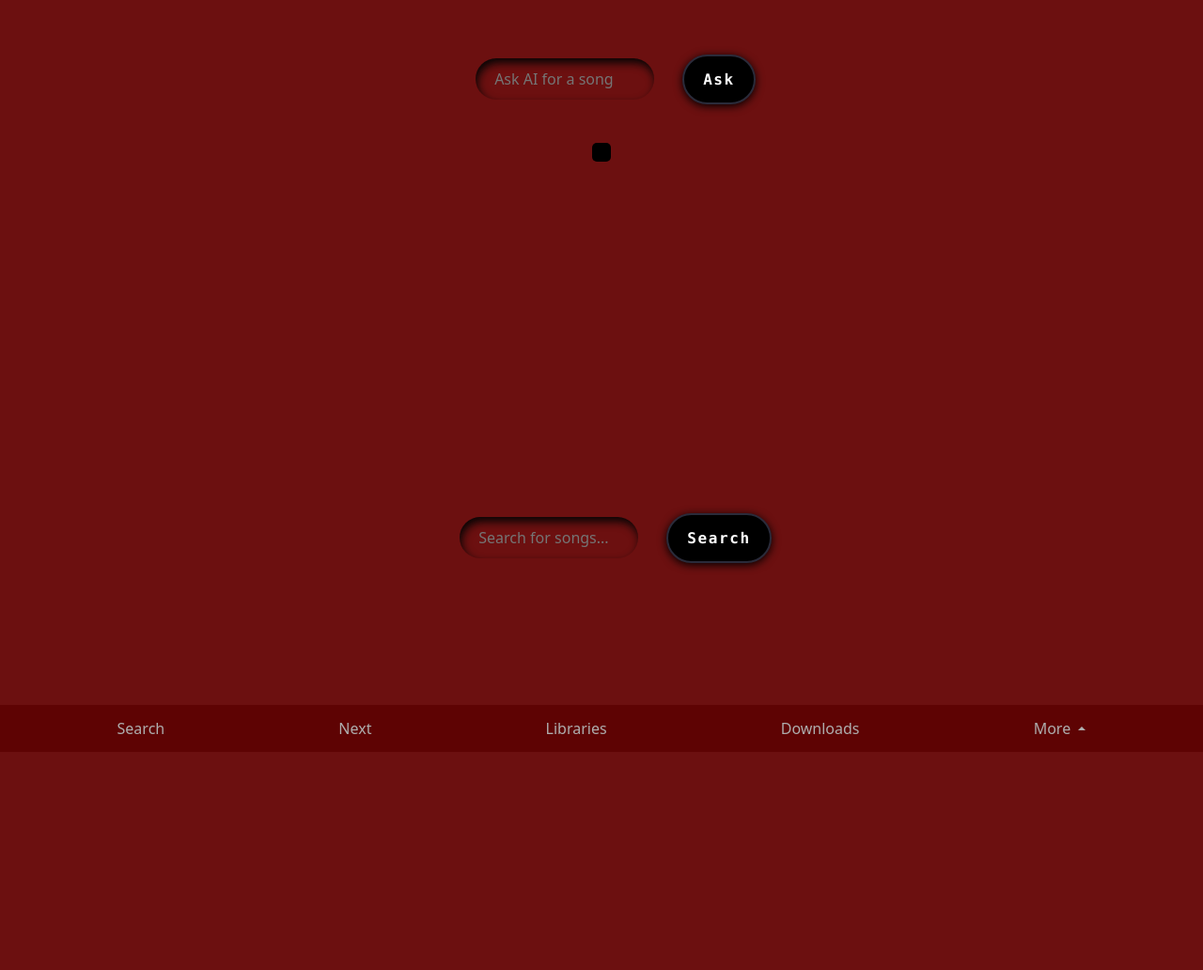
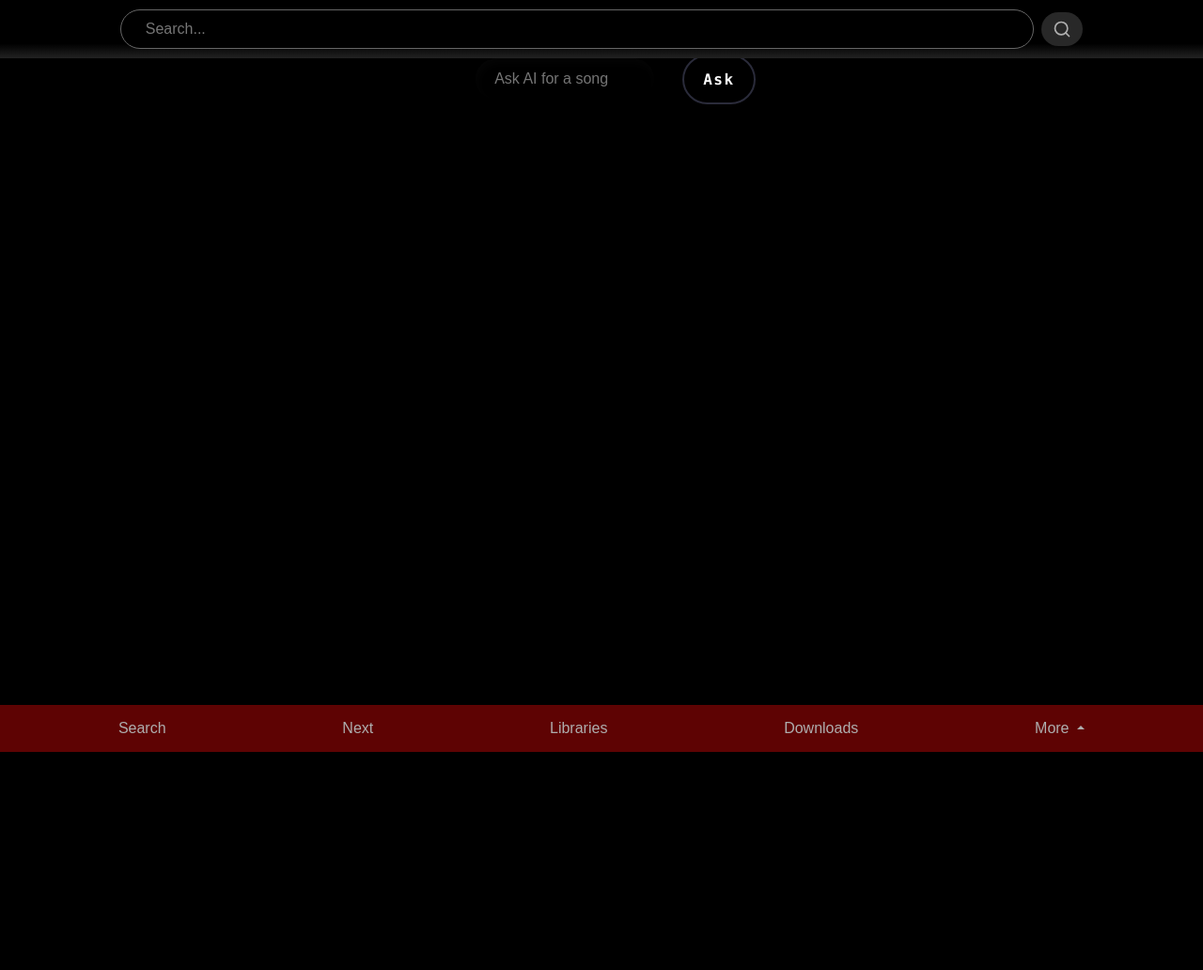
Before and after one commit to Magicninja7/Car-Tune, a Flask app: page / in a window 1280 px wide. Shown: the whole page at 94% size. After the commit the page ends 800 px from the top, so only its background shows below. Run offline with Flask 3, Linux system fonts and the light colour scheme; a user stored in the database is signed in; some libraries are stand-ins or nearby versions.

Commit message:
better looking frontpage

```diff
--- a/app.py
+++ b/app.py
@@ -186,6 +186,9 @@
                 else:
                     thumbnails.append('')
     return render_template('search.html', results=results, thumbnails=thumbnails, zip=zip)
+
+
+
 
 
 @app.route('/next', methods=['GET'])
@@ -565,7 +568,34 @@
     )
 
     suggestion = message.content[0].text
-    return render_template('search.html', response=suggestion)
+    return search_for_ai(suggestion)
+
+
+@app.route('/search', methods=['GET', 'POST'])
+@login_required
+def search_for_ai(query):
+    results = []
+    thumbnails = []
+    if request.method == 'POST':
+        if query:
+            results = ytmusic.search(query, filter="songs")
+            for song in results:
+                videoId = song.get("videoId")
+                if videoId:
+                    video_details = ytmusic.get_song(videoId).get("videoDetails", {})
+                    thumbnail = video_details.get("thumbnail", {}).get("thumbnails", [])
+                    if thumbnail:
+                        thumbnails.append(thumbnail[-1]["url"])
+                    else:
+                        thumbnails.append('')
+                else:
+                    thumbnails.append('')
+    return render_template('search.html', results=results, thumbnails=thumbnails, zip=zip)
+
+
+
+
+
 
 
 
--- a/templates/layout.html
+++ b/templates/layout.html
@@ -11,18 +11,21 @@
     <style>
     .nav-item.dropdown:hover .dropdown-menu {
         display: block;
+        z-index: 100000000000000;
     }
     .dropdown-menu {
         background-color: #343a40;
+        z-index: 100000000000000000000000100;
     }
     .dropdown-item {
         color: #ffffff;
+        z-index: 10000000000000000000001000;
     }
     .dropdown-item:hover {
         background-color: #495057;
         color: #ffffff;
+        z-index: 10000000000000000000001000;
     }
-</style
     </style>
 </head>
 
--- a/templates/search.html
+++ b/templates/search.html
@@ -21,12 +21,14 @@
     -->
     <form action="/chatgpt" method="POST" class="aligned-form">
       <div class="container aligned-form">
-          <input type="text" name="chat_gpt_input" placeholder="Ask AI for a song" class="iinput">
+          <input type="text" name="chat_gpt_input" placeholder="Ask AI for a song" class="iiinput">
           <button type="submit" class="buttonpro">
               <span>Ask</span>
           </button>
       </div>
   </form>
+
+
   <form action="/chatgpt" method="GET" class="aligned-form">
       <div class="dynamic-black-field">{{ response }}</div>
   </form>
@@ -36,40 +38,69 @@
 
 
 
+  <nav class="navbar2">
     <form action="/search" method="post" class="centerr">
-        <input placeholder="Search for songs..." class="iinput" name="query" type="text">
-        <button type="submit" class="buttonpro">
-            <span>Search</span>
+        <input placeholder="    Search..." class="iinput" name="query" type="text" />
+        <button type="submit" class="bbuttonpro" aria-label="Search">
+            <svg viewBox="0 0 24 24">
+                <circle cx="11" cy="11" r="8"></circle>
+                <line x1="21" y1="21" x2="16.65" y2="16.65"></line>
+            </svg>
         </button>
     </form>
+</nav>
+
 
 {% if results %}
 <div class="songs-container">
   {% for song, pic in zip(results, thumbnails) %}
     <div class="song-item">
+      <!-- Left side thumbnail -->
       <img src="{{ pic }}" alt="{{ song.title }}" class="thumbnail">
+
       <div class="song-info">
         <h3 class="title">{{ song.title }}</h3>
-                        <h4 class="coloor">{{ song['artists'][0]['name'] }}</h4>
         <form action="/" method="post">
           <input type="hidden" name="id" value="{{ song.videoId }}">
           <input type="hidden" name="title" value="{{ song.title }}">
           <input type="hidden" name="thumbnail" value="{{ song.thumbnails[0].url if song.thumbnails else '' }}">
-                            <button class="button" type="submit">Play</button>
+          <button class="btn play actionButton" type="submit"></button>
         </form>
+
+      </div>
+
+      <!-- Popup on hover -->
+      <div class="popup">
+        <div class="popup-content">
+          <div class="popup-image">
+            <img src="{{ pic }}" alt="{{ song.title }}">
+          </div>
+          <div class="popup-info">
+            <h3>{{ song.title }}</h3>
+            <h4>{{ song['artists'][0]['name'] }}</h4>
             <p class="duration">Duration: {{ song.duration }}</p>
+            <div class="holder">
+              <div class="ellipse"></div>
+              <div class="ellipse ellipse2"></div>
+            </div>
+          </div>
+        </div>
       </div>
     </div>
   {% endfor %}
   </div>
+
+  <!-- Scroll script -->
   <script>
-            window.onload = function() {
-                if (window.innerWidth > 768) {
-                    window.scrollBy(0, 560);
-                } else {
-                    window.scrollBy(0, 200);
-                }
-            }
+    document.addEventListener('DOMContentLoaded', function() {
+      var buttons = document.querySelectorAll('.actionButton');
+      buttons.forEach(function(btn) {
+        btn.addEventListener('click', function() {
+          btn.classList.remove('play');
+          btn.classList.add('loading');
+        });
+      });
+    });
   </script>
     {% endif %}
 
@@ -80,8 +111,317 @@
 
 
 
+<style>
 
-<style>
+/* squickly lines :3 */
+.holder {
+  overflow: hidden;
+  position: relative;
+  width: 130px;
+  height: 50px;
+  color: gray;
+}
+
+.ellipse {
+  position: absolute;
+  background: radial-gradient(ellipse, transparent, transparent 7px, gray 7px, gray 10px, transparent 11px);
+  background-size: 36px 40px;
+  width: 130px;
+  height: 20px;
+}
+
+.ellipse2 {
+  top: 20px;
+  left: 18px;
+  background-position: 0px -20px;
+}
+
+
+/* fancy play button */
+.btn {
+  margin-left: auto; /* Push the button to the right */
+  margin-right: 20px;
+      display: inline-flex;
+      align-items: center;
+      justify-content: right;
+      width: 50px;
+      height: 50px;
+      background-color: #f0f0f0;
+      border: none;
+      border-radius: 50%;
+      cursor: pointer;
+      outline: none;
+      position: relative;
+    }
+
+    .btn.play::before {
+      content: "";
+      border-style: solid;
+      border-width: 10px 0 10px 20px;
+      border-color: transparent transparent transparent #333;
+      margin-left: 5px;
+    }
+
+    .btn.loading::before {
+      content: "";
+      width: 30px;
+      height: 30px;
+      border: 4px solid #ccc;
+      border-top: 4px solid #333;
+      border-radius: 50%;
+      animation: spin 1s linear infinite;
+    }
+
+    @keyframes spin {
+      0% {
+        transform: rotate(0deg);
+      }
+      100% {
+        transform: rotate(360deg);
+      }
+    }
+
+
+
+
+
+/* Overall page styles */
+    body {
+      margin: 0;
+      padding: 0;
+      background-color: #000;
+      color: #ccc;
+      font-family: Arial, sans-serif;
+    }
+
+    .songs-container {
+      width: 100%;
+      margin: 0;
+      padding: 20px;
+      background: #000;
+
+      display: flex;
+      flex-wrap: wrap;
+      gap: 20px;
+      justify-content: space-between;
+    }
+
+
+
+    .song-item {
+      display: flex;
+      align-items: center;
+      margin: 20px 0;
+      position: relative;
+      padding: 10px;
+      background: #111;
+      border: 1px solid #550000;
+      transition: transform 0.3s ease-in-out;
+      overflow: visible;
+      z-index: 1;
+      flex: 0 0 calc(50% - 10px);
+      width: 100%;
+    }
+
+    .song-item:hover {
+      transform: scale(1.02);
+    }
+
+    .thumbnail {
+      width: 120px;
+      height: 120px;
+      object-fit: cover;
+      margin-right: 20px;
+      border: 2px solid #550000;
+    }
+
+
+
+    .coloor {
+      font-size: 1em;
+      margin: 5px 0;
+      color: #ccc;
+    }
+
+    .duration {
+      font-size: 0.9em;
+      margin-top: 5px;
+      color: #999;
+    }
+
+    .button {
+      background: #550000;
+      color: #ccc;
+      border: none;
+      padding: 8px 16px;
+      cursor: pointer;
+      transition: background 0.3s;
+    }
+    .button:hover {
+      background: linear-gradient(to right, #550000, #770000);
+    }
+
+
+    .popup {
+      display: none;
+      position: absolute;
+      top: 0;
+      left: 0;
+      width: 350px;
+      height: 150px;
+      background: #111;
+      border: 2px solid #550000;
+      box-shadow: 0 0 10px rgba(0, 0, 0, 0.8);
+      transform: translateY(-10px);
+      transition: transform 0.3s ease, opacity 0.3s ease;
+      opacity: 0;
+      z-index: 1000;
+    }
+
+    .song-item:hover .popup {
+      display: flex;
+      transform: translateY(0);
+      opacity: 1;
+    }
+
+    .popup-content {
+      display: flex;
+      width: 100%;
+      height: 100%;
+    }
+
+    .popup-image {
+      width: 50%;
+      background: #000;
+      display: flex;
+      justify-content: center;
+      align-items: center;
+    }
+
+    .popup-image img {
+      width: 95%;
+      height: auto;
+      border: 2px solid #550000;
+    }
+
+    .popup-info {
+      width: 50%;
+      padding: 10px;
+      background: #111;
+      display: flex;
+      flex-direction: column;
+      justify-content: center;
+      color: #ccc;
+    }
+
+    .popup-info h3, .popup-info h4 {
+      margin: 5px 0;
+    }
+
+    .popup-info h3 {
+      font-size: 1.2em;
+    }
+
+    .popup-info h4 {
+      font-size: 1em;
+      color: #ccc;
+    }
+
+    @media (max-width: 768px) {
+      .song-item {
+        flex-direction: column;
+        align-items: flex-start;
+      }
+      .thumbnail {
+        margin-bottom: 10px;
+      }
+      .popup {
+        width: 90%;
+        height: auto;
+        position: static;
+        transform: none;
+        opacity: 1;
+        display: none;
+        margin-top: 10px;
+      }
+      .song-item:hover .popup {
+        display: block;
+      }
+    }
+
+
+
+
+
+    .navbar2 {
+        width: 100%;
+        background: linear-gradient(to bottom, #000000 75%, #222222 100%);
+        position: fixed;
+        top: 0;
+        left: 0;
+        z-index: 999;
+        display: flex;
+        justify-content: center;
+        padding: 10px 0;
+        z-index: 998;
+    }
+
+    .navbar2 form {
+        display: flex;
+        align-items: center;
+        gap: 8px;
+        width: 80%;
+        max-width: 1200px;
+    }
+
+    .navbar2 .iinput {
+        padding: 8px;
+        border-radius: 25px;
+        width: 100%;
+        background-color: #000000;
+        color: #ffffff;
+        border: 1px solid #666666;
+    }
+
+    .navbar2 .bbuttonpro {
+        cursor: pointer;
+        padding: 8px 12px;
+        border: none;
+        border-radius: 25px;
+        background-color: #282828;
+        color: #ffffff;
+        transition: background-color 0.2s ease;
+        white-space: nowrap;
+        display: flex;
+        align-items: center;
+        justify-content: center;
+    }
+
+    .navbar2 .bbuttonpro svg {
+        width: 20px;
+        height: 20px;
+        stroke: #b0b0b0;
+        fill: none;
+        stroke-linecap: round;
+        stroke-linejoin: round;
+        stroke-width: 2;
+    }
+
+    .navbar2 .bbuttonpro:hover {
+        background-color: #3f3f3f;
+    }
+
+
+
+
+
+
+
+
+
+
+
+
   .aligned-form {
     display: flex;
     justify-content: center;
@@ -222,7 +561,7 @@
 }
 
 /* From Uiverse.io by garerim */
-.iinput {
+.iiinput {
   margin: 30px;
   background: none;
   border: none;
@@ -401,12 +740,7 @@
 }
 
 
-.centerr {
-  display: flex;
-  justify-content: center;
-  align-items: center;
-  height: 100vh;
-}
+
 </style>
 
 
```
Also changed, not shown: other parts of templates/search.html (+31 -32 lines), songs.db, 1 other file. Lines whose indentation alone changed are shown as unchanged.
